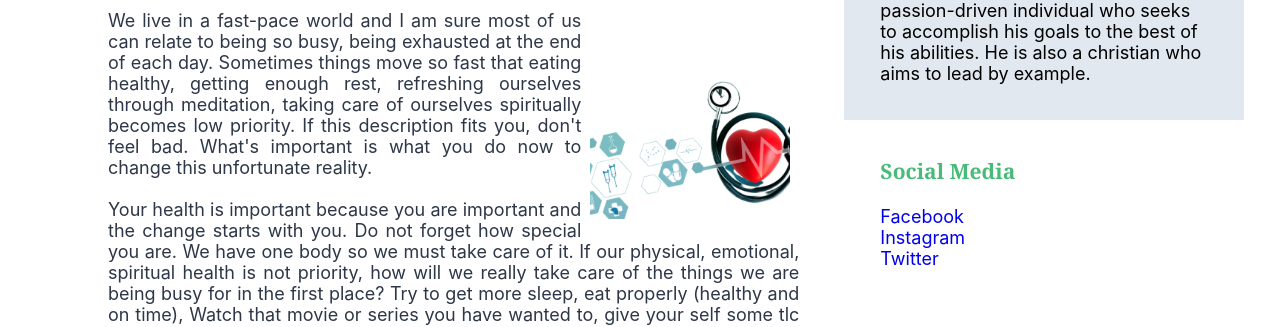
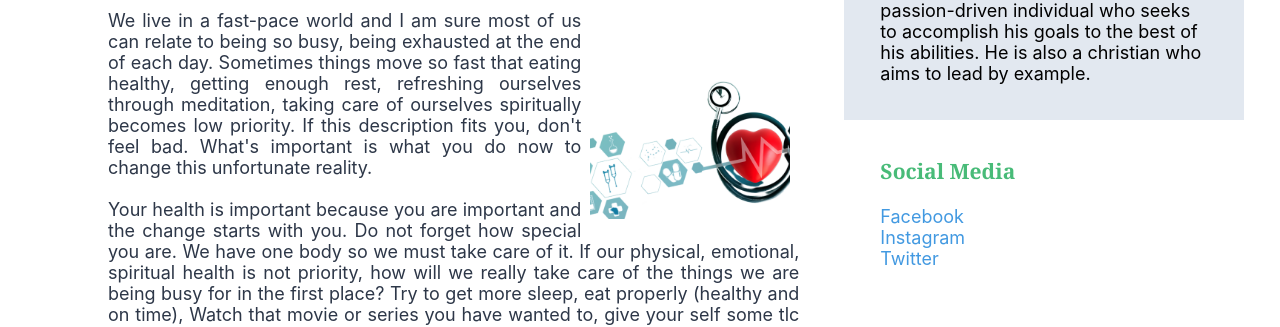
Before and after one commit to RushawnCampbell/info2180-lab2, a plain HTML site: page index.html in a window 1280 px wide. Shown: the part 428-755 px from the top of the page. Drawn offline with Linux system fonts and the light colour scheme.

Commit message:
Updated README.md and styles.css

```diff
--- a/styles.css
+++ b/styles.css
@@ -73,6 +73,7 @@ div aside li {
 
 div aside li a{
     text-decoration: none;
+    color: #4299E1;
 }
 
 div aside h3{
```
Also changed, not shown: 1 other file.
